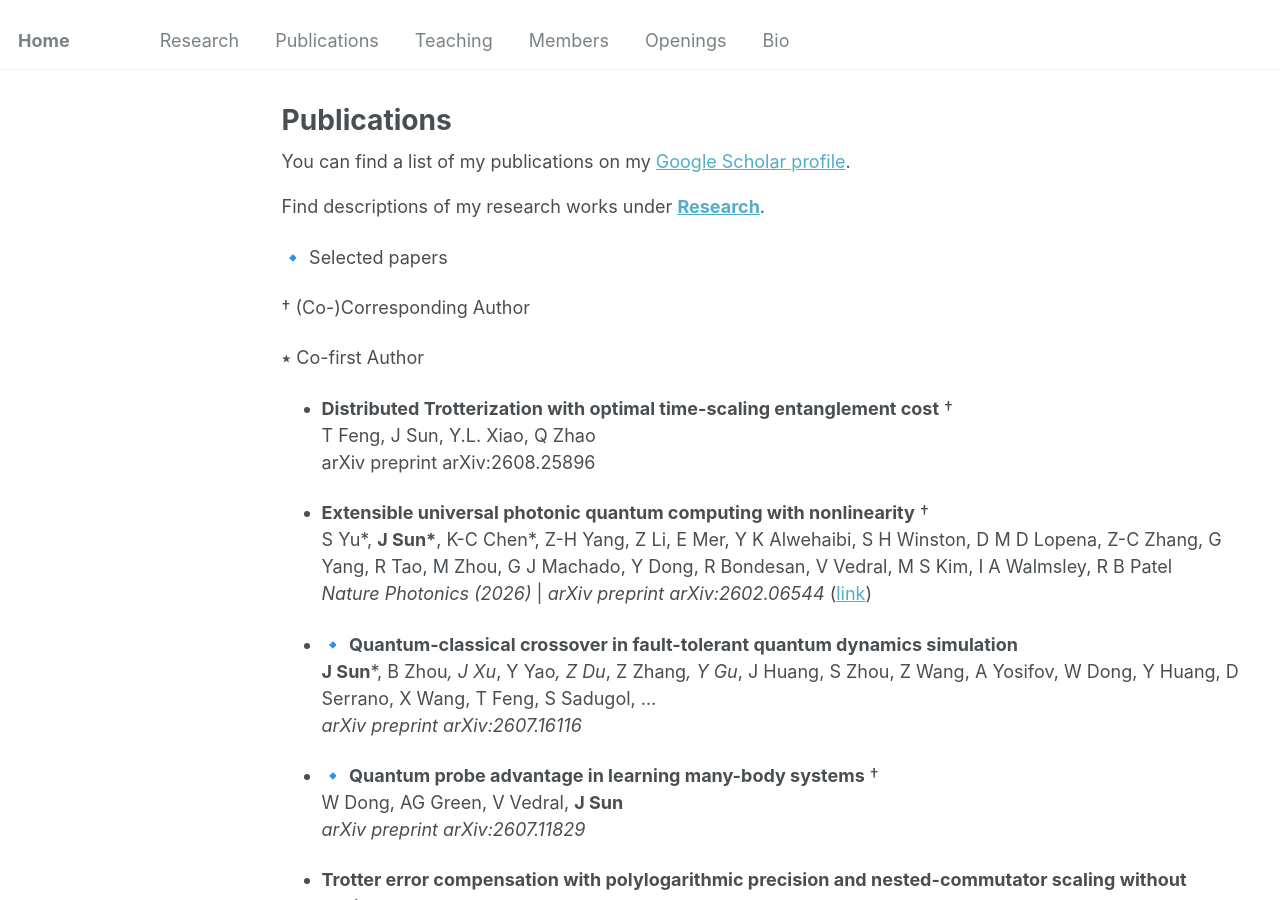
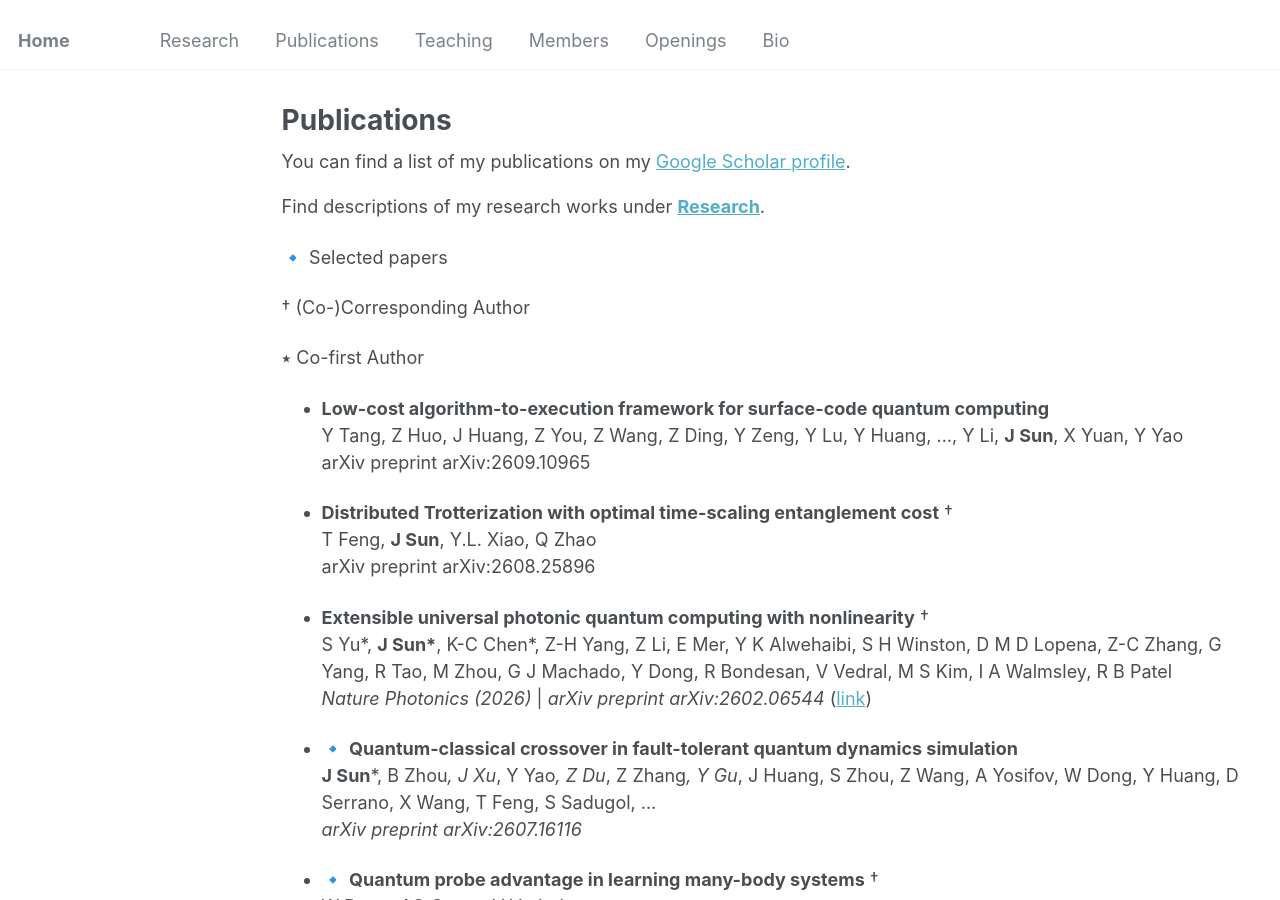
Before and after one commit to jinzhao-sun/jinzhao-sun.github.io, a Jekyll site: the page built from _pages/publications.md, in a window 1280 px wide and 900 px high. Built offline with Jekyll 4.4.1, drawn with Linux system fonts in a browser that asks for light colours.

Commit message:
Update publications.md

```diff
--- a/_pages/publications.md
+++ b/_pages/publications.md
@@ -20,9 +20,12 @@ Find descriptions of my research works under **[Research](research.md)**.
 
 ⭑ Co-first Author
 
+- **Low-cost algorithm-to-execution framework for surface-code quantum computing** <br>
+  Y Tang, Z Huo, J Huang, Z You, Z Wang, Z Ding, Y Zeng, Y Lu, Y Huang, ..., Y Li, **J Sun**, X Yuan, Y Yao<br>
+  arXiv preprint arXiv:2609.10965<br>
 
 - **Distributed Trotterization with optimal time-scaling entanglement cost** †<br>
-  T Feng, J Sun, Y.L. Xiao, Q Zhao <br>
+  T Feng, **J Sun**, Y.L. Xiao, Q Zhao <br>
   arXiv preprint arXiv:2608.25896<br>
 
 - **Extensible universal photonic quantum computing with nonlinearity** †<br>
```
